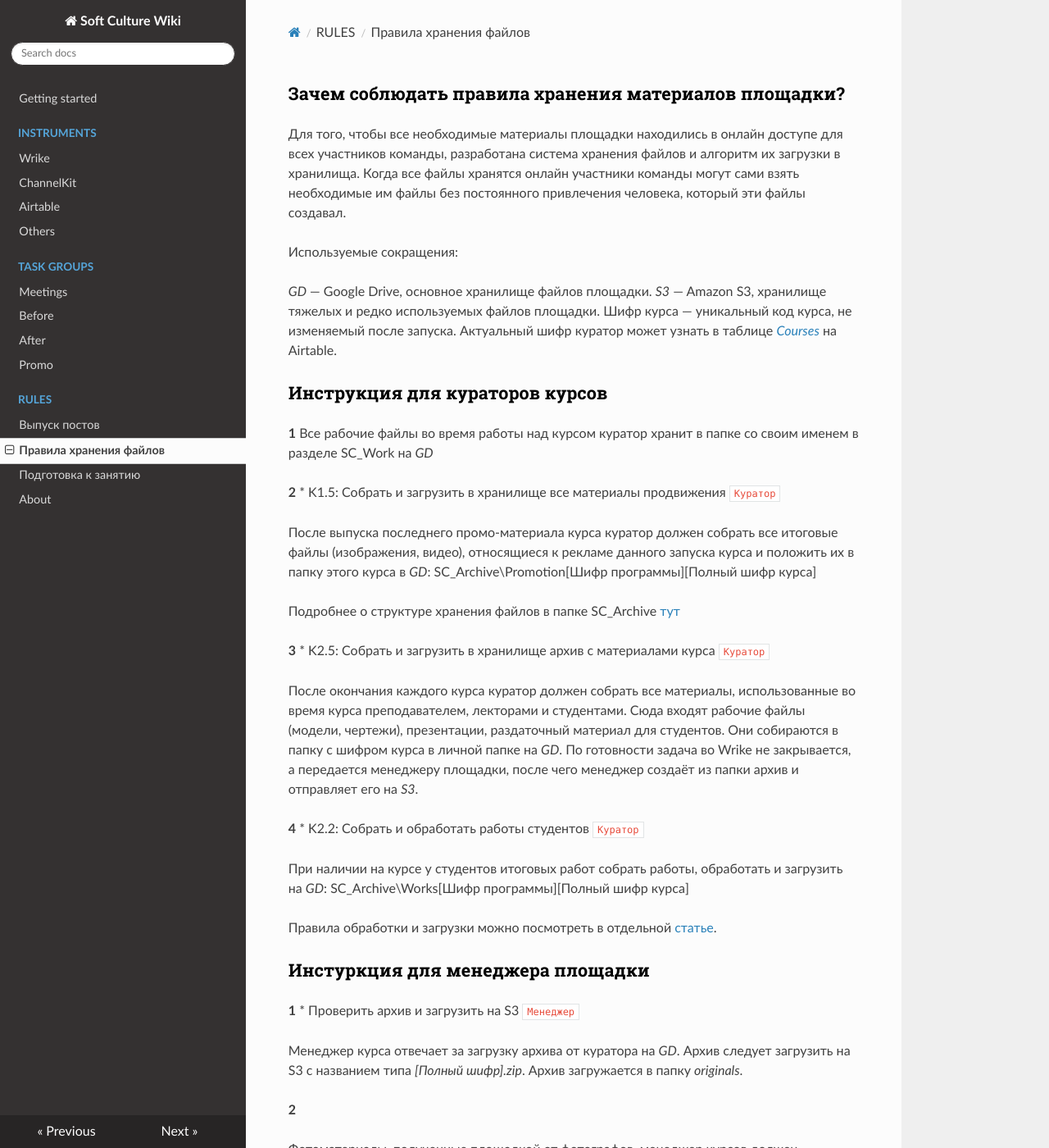
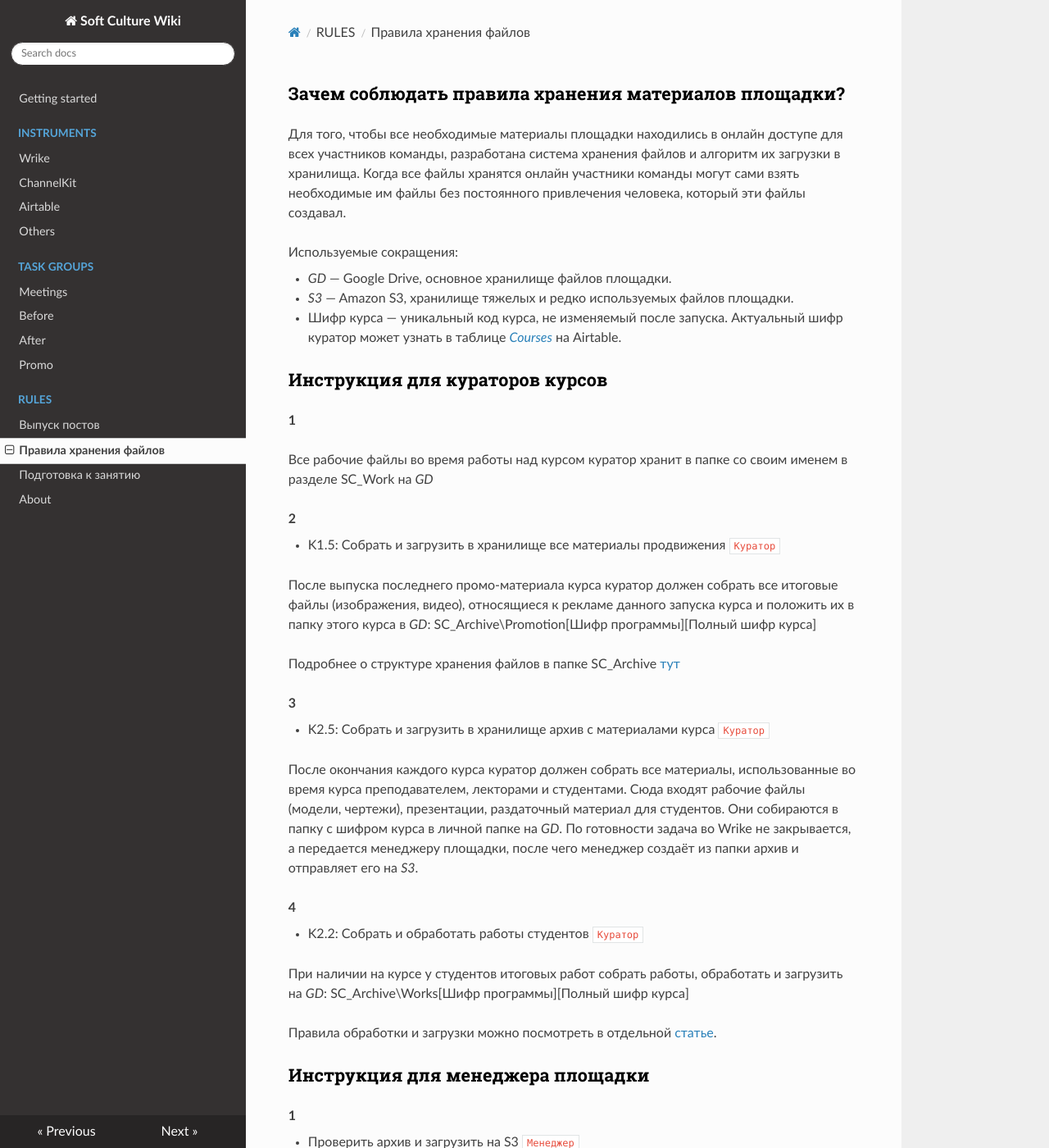
Before and after one commit to arsenyafonin/wiki, an MkDocs documentation site: the page built from docs/ins_13_storage_tasks.md, in a window 1280 px wide and 1400 px high. Shown: the whole window at 82% size. Built offline with MkDocs 1.6.1, drawn with Linux system fonts in a browser that asks for light colours; nearby versions of some CDN libraries; old or Windows-style settings are respelled for this version of MkDocs.

Commit message:
Update ins_13_storage_tasks.md

```diff
--- a/docs/ins_13_storage_tasks.md
+++ b/docs/ins_13_storage_tasks.md
@@ -4,16 +4,18 @@
 
 Используемые сокращения:
 
-*GD* — Google Drive, основное хранилище файлов площадки.
-*S3* — Amazon S3, хранилище тяжелых и редко используемых файлов площадки.
-Шифр курса — уникальный код курса, не изменяемый после запуска. Актуальный шифр куратор может узнать в таблице [*Courses*](https://airtable.com/tblBNZMhf6BA3aIbc/viwQT534yuhA3EkwW) на Airtable.
+* *GD* — Google Drive, основное хранилище файлов площадки.
+* *S3* — Amazon S3, хранилище тяжелых и редко используемых файлов площадки.
+* Шифр курса — уникальный код курса, не изменяемый после запуска. Актуальный шифр куратор может узнать в таблице [*Courses*](https://airtable.com/tblBNZMhf6BA3aIbc/viwQT534yuhA3EkwW) на Airtable.
 
 ### Инструкция для кураторов курсов
 
 **1**
+
 Все рабочие файлы во время работы над курсом куратор хранит в папке со своим именем в разделе SC\_Work на *GD*
 
 **2**
+
 * K1.5: Собрать и загрузить в хранилище все материалы продвижения `Куратор`
 
 После выпуска последнего промо-материала курса куратор должен собрать все итоговые файлы (изображения, видео), относящиеся к рекламе данного запуска курса и положить их в папку этого курса в *GD*: SC\_Archive\Promotion\[Шифр программы]\[Полный шифр курса]
@@ -21,21 +23,24 @@
 Подробнее о структуре хранения файлов в папке SC\_Archive [тут](https://beegit.com/hive#projects/56619bf838f0dad6309c6d7e/files/57dc4ef48adba4e16ac09430)
 
 **3**
+
 * K2.5: Собрать и загрузить в хранилище архив с материалами курса `Куратор`
 
 После окончания каждого курса куратор должен собрать все материалы, использованные во время курса преподавателем, лекторами и студентами. Сюда входят рабочие файлы (модели, чертежи), презентации, раздаточный материал для студентов.
 Они собираются в папку с шифром курса в личной папке на *GD*. По готовности задача во Wrike не закрывается, а передается менеджеру площадки, после чего менеджер создаёт из папки архив и отправляет его на *S3*.
 
 **4**
+
 * K2.2: Собрать и обработать работы студентов `Куратор`
 
 При наличии на курсе у студентов итоговых работ собрать работы, обработать и загрузить на *GD*: SC\_Archive\Works\[Шифр программы]\[Полный шифр курса]
 
 Правила обработки и загрузки можно посмотреть в отдельной [статье](ссылка).
 
-### Инстуркция для менеджера площадки
+### Инструкция для менеджера площадки
 
 **1**
+
 * Проверить архив и загрузить на S3 `Менеджер`
 
 Менеджер курса отвечает за загрузку архива от куратора на *GD*. Архив следует загрузить на S3 с названием типа *[Полный шифр].zip*.
```
